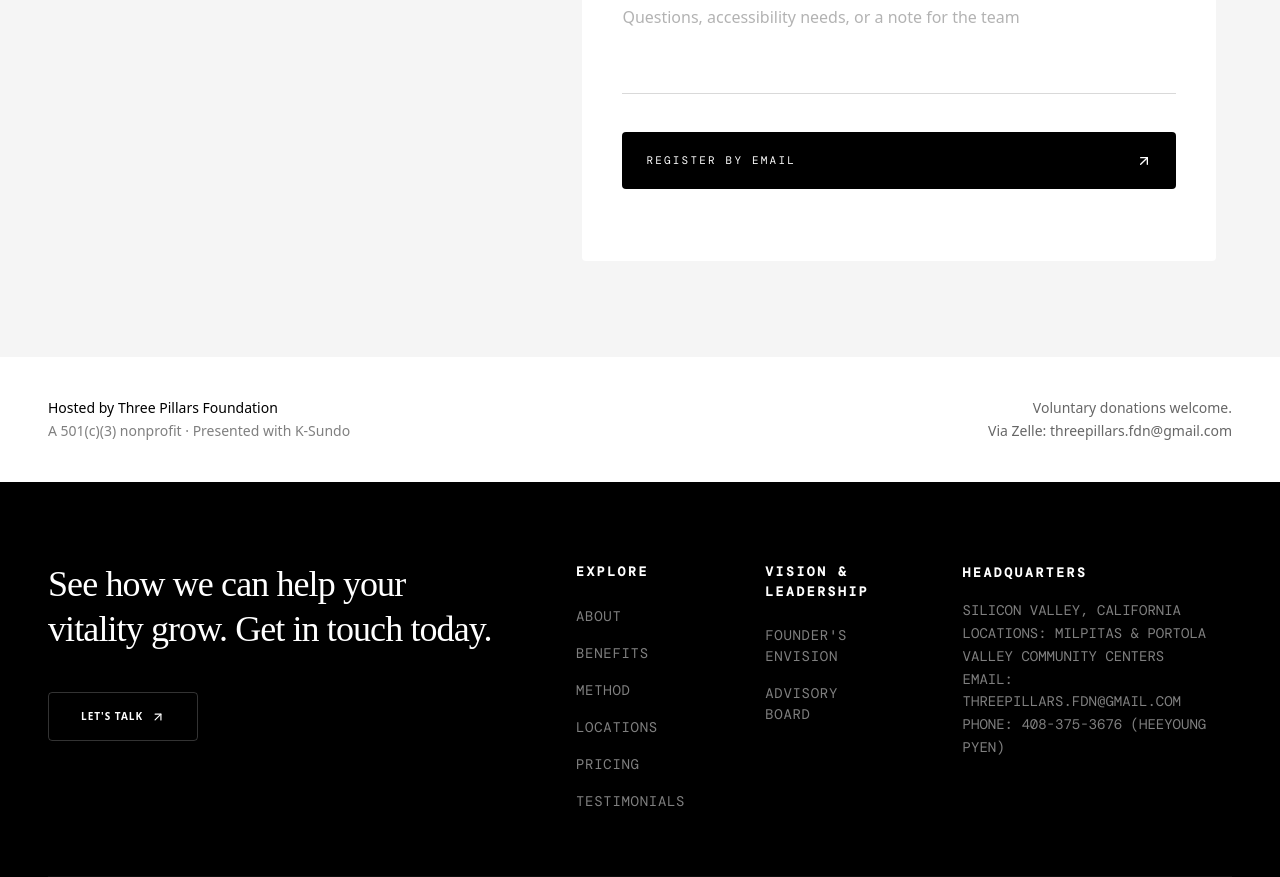
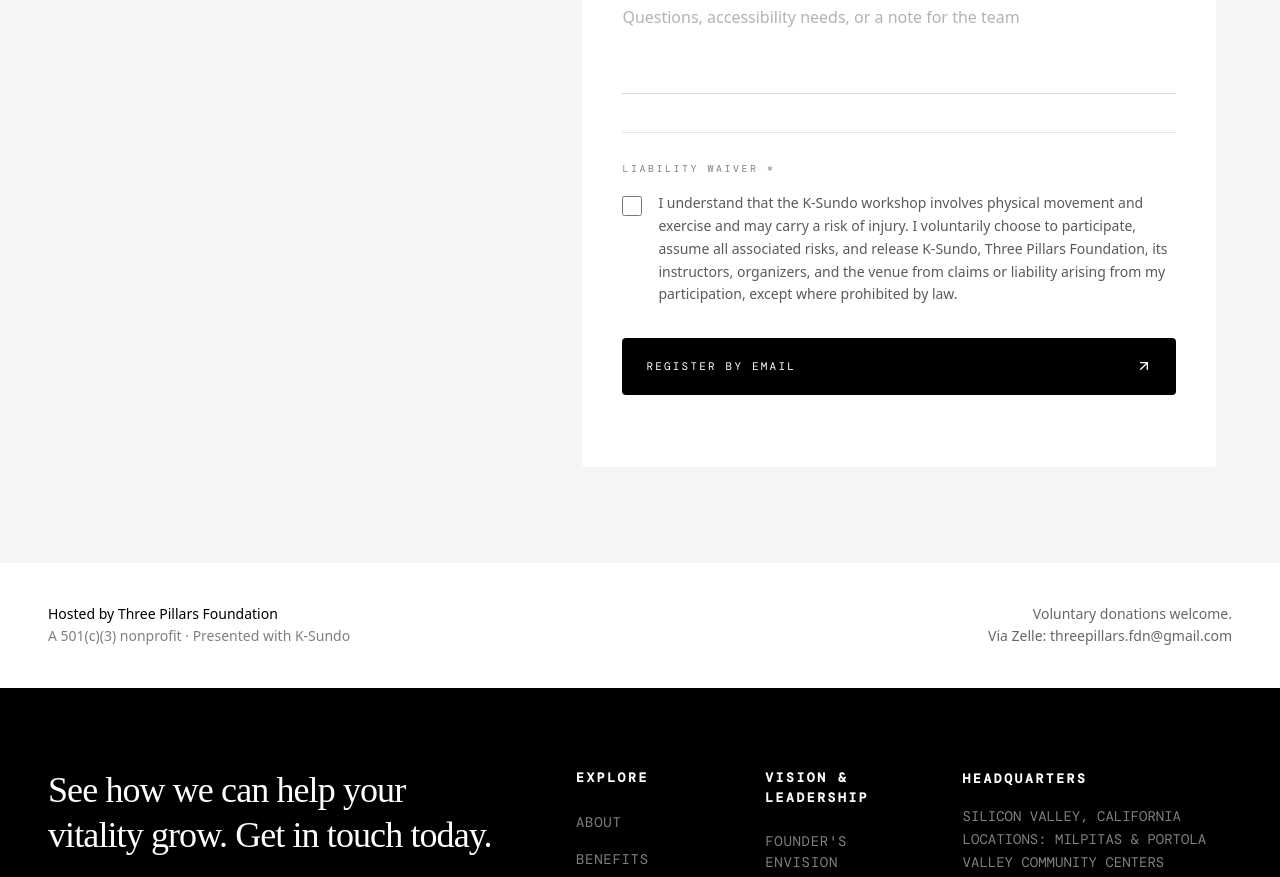
Before and after one commit to hanbrandon/k-sundo.org, a Next.js app: page /register in a window 1280 px wide. Shown: the part 2460-3337 px from the top of the page. Built offline with nearby package versions, Linux system fonts and the light colour scheme; a web font is replaced by a local one.

Commit message:
Add workshop liability waiver

```diff
--- a/src/app/register/RegisterForm.tsx
+++ b/src/app/register/RegisterForm.tsx
@@ -3,7 +3,7 @@
 import { FormEvent, useState } from 'react';
 import { AlertCircle, ArrowUpRight, CheckCircle2, Loader2 } from 'lucide-react';
 
-const initialForm = { name: '', email: '', phone: '', attendance: 'Both days — September 21 & 22, 2026', note: '' };
+const initialForm = { name: '', email: '', phone: '', attendance: 'Both days — September 21 & 22, 2026', note: '', liabilityAccepted: false };
 
 const attendanceOptions = [
     'Both days — September 21 & 22, 2026',
@@ -27,7 +27,7 @@ export default function RegisterForm() {
                     name: form.name,
                     email: form.email,
                     phone: form.phone,
-                    message: `[2026 Annual Workshop Registration]\nAttendance: ${form.attendance}\n\nNotes: ${form.note || 'None'}`,
+                    message: `[2026 Annual Workshop Registration]\nAttendance: ${form.attendance}\nLiability waiver: Accepted\n\nNotes: ${form.note || 'None'}`,
                 }),
             });
 
@@ -73,6 +73,22 @@ export default function RegisterForm() {
                 <label htmlFor="register-note" className={labelClass}>Anything we should know?</label>
                 <textarea id="register-note" rows={3} className={`${fieldClass} resize-none`} placeholder="Questions, accessibility needs, or a note for the team" value={form.note} onChange={(event) => setForm({ ...form, note: event.target.value })} />
             </div>
+            <div className="border-t border-black/10 pt-7">
+                <p className={`${labelClass} mb-4`}>Liability waiver *</p>
+                <label htmlFor="liability-waiver" className="group flex cursor-pointer items-start gap-4">
+                    <input
+                        id="liability-waiver"
+                        type="checkbox"
+                        required
+                        checked={form.liabilityAccepted}
+                        onChange={(event) => setForm({ ...form, liabilityAccepted: event.target.checked })}
+                        className="mt-1 size-5 shrink-0 cursor-pointer accent-black"
+                    />
+                    <span className="text-sm leading-relaxed text-black/65 group-hover:text-black/80 transition-colors">
+                        I understand that the K-Sundo workshop involves physical movement and exercise and may carry a risk of injury. I voluntarily choose to participate, assume all associated risks, and release K-Sundo, Three Pillars Foundation, its instructors, organizers, and the venue from claims or liability arising from my participation, except where prohibited by law.
+                    </span>
+                </label>
+            </div>
             <button
                 type="submit"
                 disabled={status === 'loading' || status === 'success'}
```
